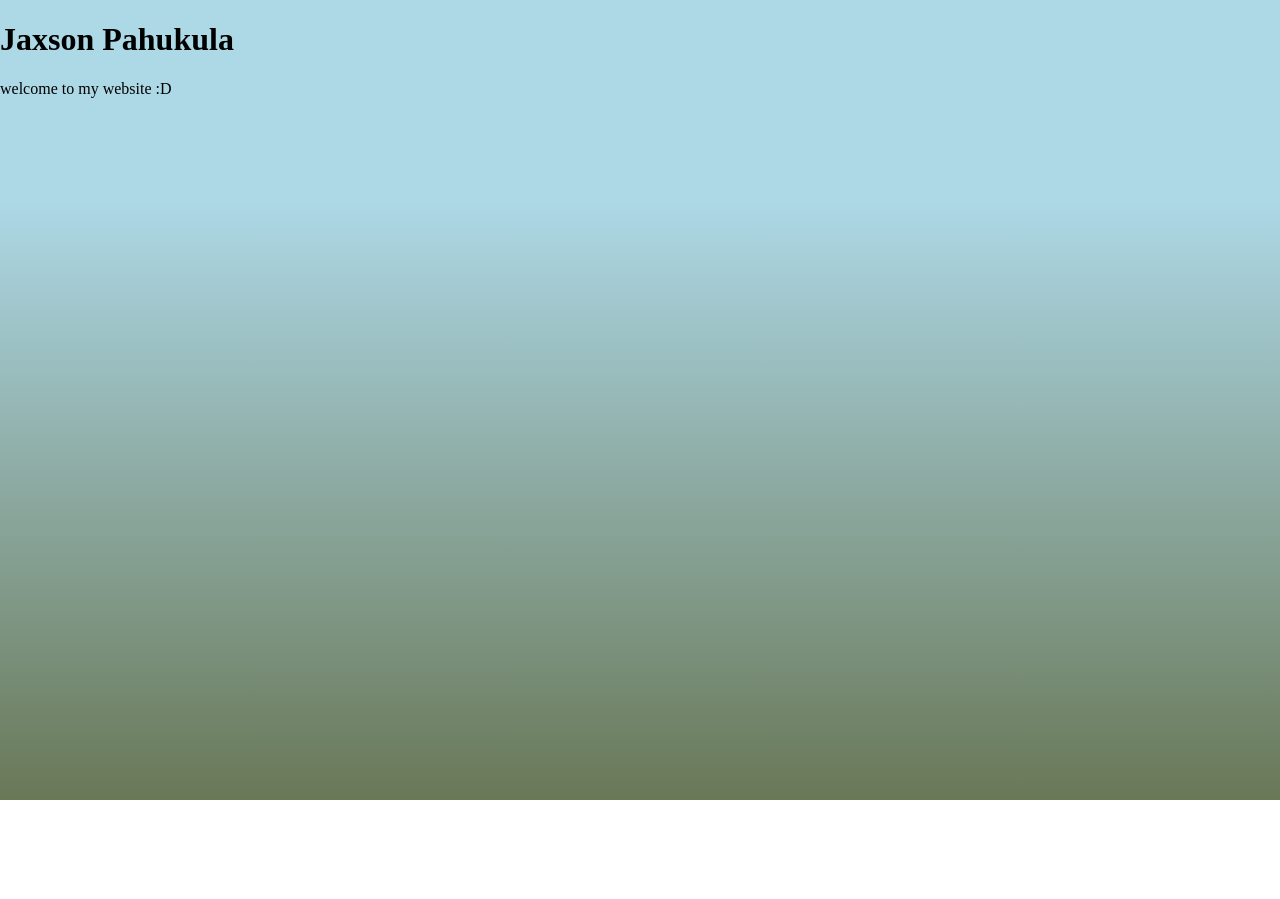
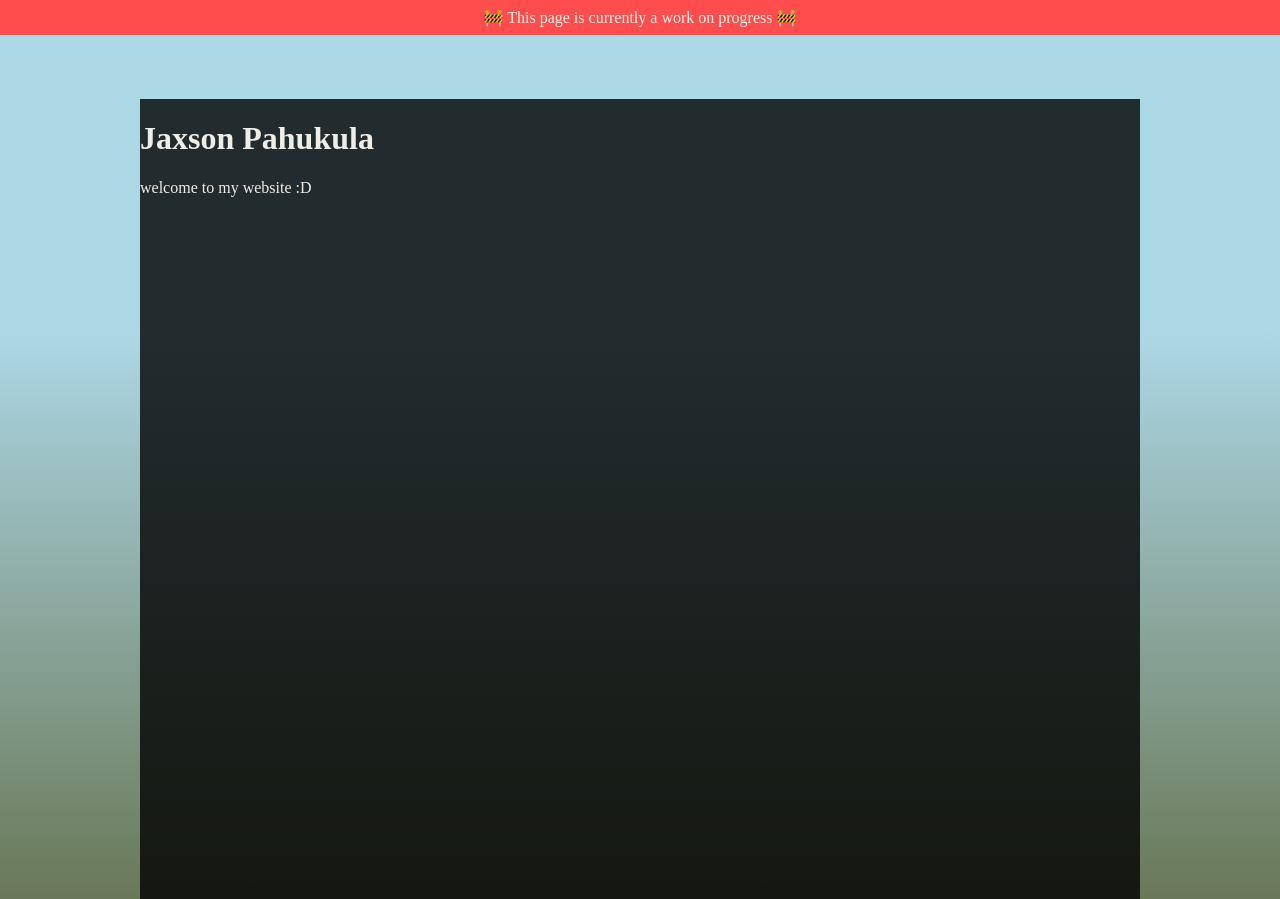
Before and after one commit to jaxsonp/personal-site, a SvelteKit app: page / in a window 1280 px wide. Before the commit the page ends 800 px from the top, so only its background shows below. Built offline with nearby package versions, Linux system fonts and the light colour scheme.

Commit message:
add wip message

```diff
--- a/src/app.css
+++ b/src/app.css
@@ -1,4 +1,10 @@
 body {
 	margin: 0;
 	padding: 0;
+
+	color: #fff3e9;
 }
+
+h1 {
+	font-size: xx-large;
+}
--- a/src/routes/+layout.svelte
+++ b/src/routes/+layout.svelte
@@ -2,6 +2,9 @@
 	import '../app.css';
 </script>
 
+<header class="alert">
+	<p>🚧 This page is currently a work on progress 🚧</p>
+</header>
 <div class="background">
 	<slot />
 </div>
@@ -9,11 +12,22 @@
 <style>
 	.background {
 		background: rgb(105, 120, 87);
-		background: linear-gradient(0deg, rgba(105, 120, 87, 1) 0%, rgba(173, 216, 230, 1) 75%);
-		position: absolute;
-		top: 0;
-		left: 0;
+		background: linear-gradient(0deg, rgba(105, 120, 87, 1) 0%, rgba(173, 216, 230, 1) 66%);
 		width: 100vw;
 		min-height: 100vh;
+
+		display: flex;
+		justify-content: center;
+		align-items: center;
+	}
+
+	.alert {
+		background: #ff4d4d;
+		display: flex;
+		justify-content: center;
+		padding: 0.5rem;
+	}
+	.alert > * {
+		margin: 0;
 	}
 </style>
--- a/src/routes/+page.svelte
+++ b/src/routes/+page.svelte
@@ -1,2 +1,17 @@
-<h1>Jaxson Pahukula</h1>
-<p>welcome to my website :D</p>
+<div class="main-banner">
+	<h1>Jaxson Pahukula</h1>
+	<p>welcome to my website :D</p>
+</div>
+
+<style>
+	.main-banner {
+		width: 66vw;
+		min-width: 1000px;
+		height: 100vh;
+		margin-top: 4rem;
+
+		background: #000000;
+		opacity: 0.8;
+		/* backdrop-filter: blur(10px); */
+	}
+</style>
```
